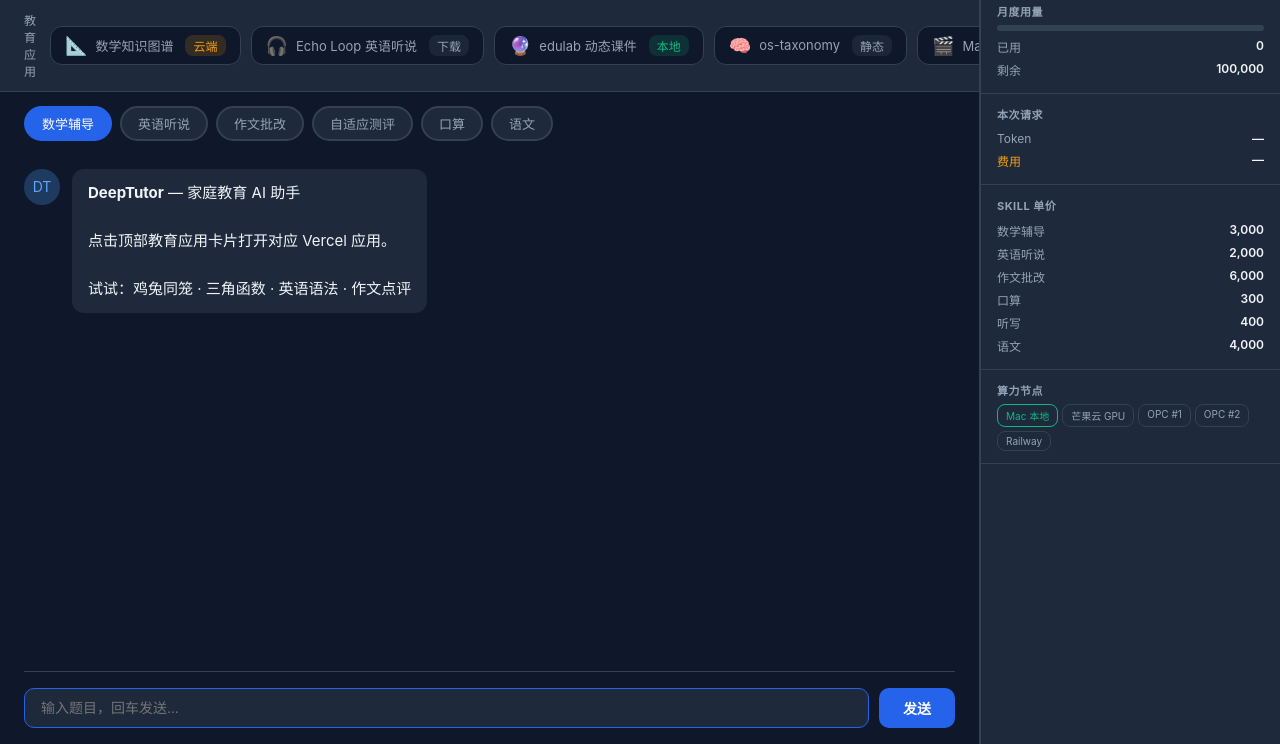
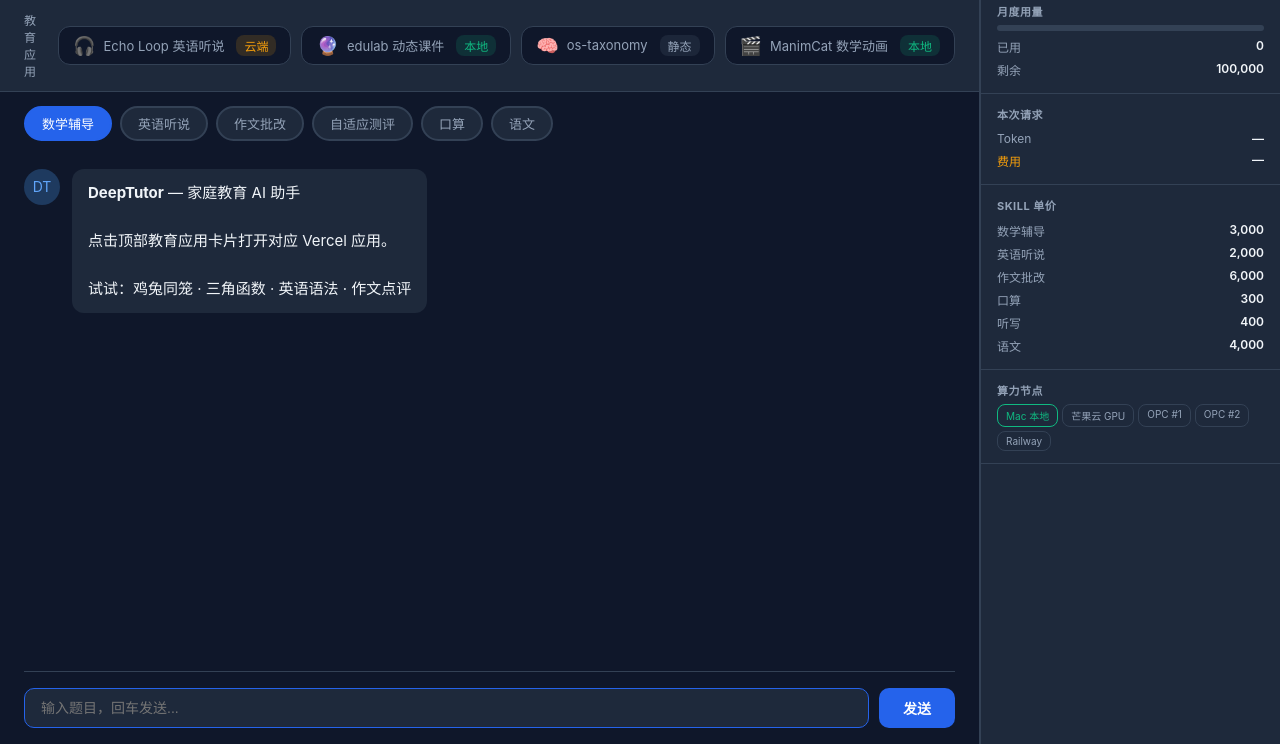
Before and after one commit to nicesemi/deepedu, a plain HTML site: page frontend/index.html in a window 1280 px wide. Shown: the part 56-800 px from the top of the page. Drawn offline with Linux system fonts and the light colour scheme.

Commit message:
Echo Loop: 切换到 PWA 云端模式，移除虚假 QR 码

```diff
--- a/frontend/index.html
+++ b/frontend/index.html
@@ -68,7 +68,7 @@ main{flex:1;display:flex;flex-direction:column;padding:0 24px;overflow:hidden}
 <body>
 <div class="main-col">
 <header><h1>deepedu.school</h1><div style="display:flex;gap:8px;align-items:center"><span class="badge on" id="dtBadge" style="display:none">DeepTutor</span><span class="badge" id="statusBadge">就绪</span></div></header>
-<div class="apps-bar"><span class="label">教育应用</span><div class="app-card" data-app="math-kg" data-url="https://math-knowledge-graph.vercel.app" data-compute="cloud" onclick="openApp(this)"><span class="app-icon">📐</span>数学知识图谱<span class="comp-tag cloud">云端</span></div><div class="app-card" data-app="echo-loop" data-url="" data-compute="none" onclick="openApp(this)"><span class="app-icon">🎧</span>Echo Loop 英语听说<span class="comp-tag none">下载</span></div><div class="app-card" data-app="edulab" data-url="" data-compute="local" onclick="openApp(this)"><span class="app-icon">🔮</span>edulab 动态课件<span class="comp-tag local">本地</span></div><div class="app-card" data-app="taxonomy" data-url="https://marble-taxonomy-explorer-cn.vercel.app" data-compute="none" onclick="openApp(this)"><span class="app-icon">🧠</span>os-taxonomy<span class="comp-tag none">静态</span></div><div class="app-card" data-app="manimcat" data-url="http://localhost:3000" data-compute="local" onclick="openApp(this)"><span class="app-icon">🎬</span>ManimCat 数学动画<span class="comp-tag local">本地</span></div></div>
+<div class="apps-bar"><span class="label">教育应用</span><div class="app-card" data-app="echo-loop" data-url="https://echo-loop-pwa.vercel.app" data-compute="cloud" onclick="openApp(this)"><span class="app-icon">🎧</span>Echo Loop 英语听说<span class="comp-tag cloud">云端</span></div><div class="app-card" data-app="edulab" data-url="" data-compute="local" onclick="openApp(this)"><span class="app-icon">🔮</span>edulab 动态课件<span class="comp-tag local">本地</span></div><div class="app-card" data-app="taxonomy" data-url="https://marble-taxonomy-explorer-cn.vercel.app" data-compute="none" onclick="openApp(this)"><span class="app-icon">🧠</span>os-taxonomy<span class="comp-tag none">静态</span></div><div class="app-card" data-app="manimcat" data-url="http://localhost:3000" data-compute="local" onclick="openApp(this)"><span class="app-icon">🎬</span>ManimCat 数学动画<span class="comp-tag local">本地</span></div></div>
 <main>
 <div class="skills" id="skillBar"><span class="skill-tag active" data-skill="math">数学辅导</span><span class="skill-tag" data-skill="english">英语听说</span><span class="skill-tag" data-skill="compose">作文批改</span><span class="skill-tag" data-skill="quiz">自适应测评</span><span class="skill-tag" data-skill="oral">口算</span><span class="skill-tag" data-skill="chinese">语文</span></div>
 <div class="messages" id="messages"><div class="msg assistant"><div class="av">DT</div><div class="bub"><strong>DeepTutor</strong> — 家庭教育 AI 助手<br><br>点击顶部教育应用卡片打开对应 Vercel 应用。<br><br>试试：鸡兔同笼 · 三角函数 · 英语语法 · 作文点评</div></div></div>
```
